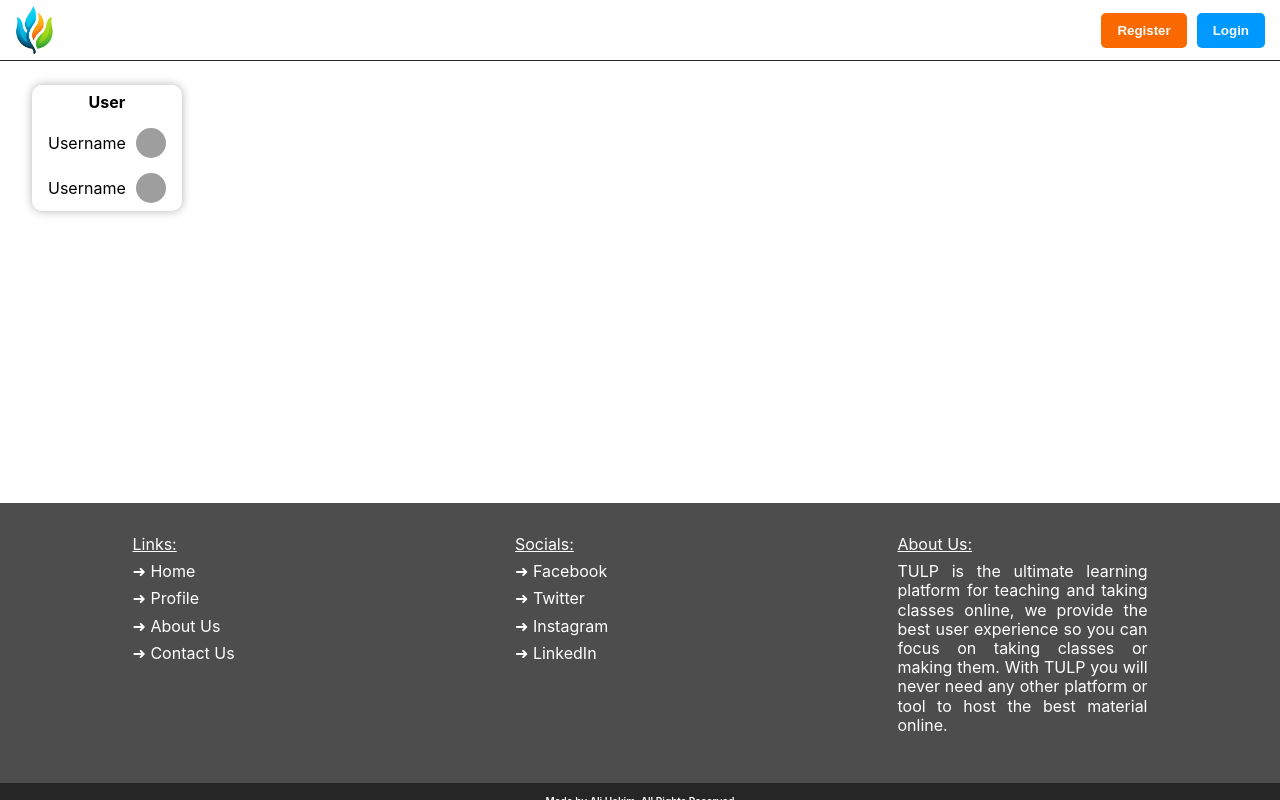
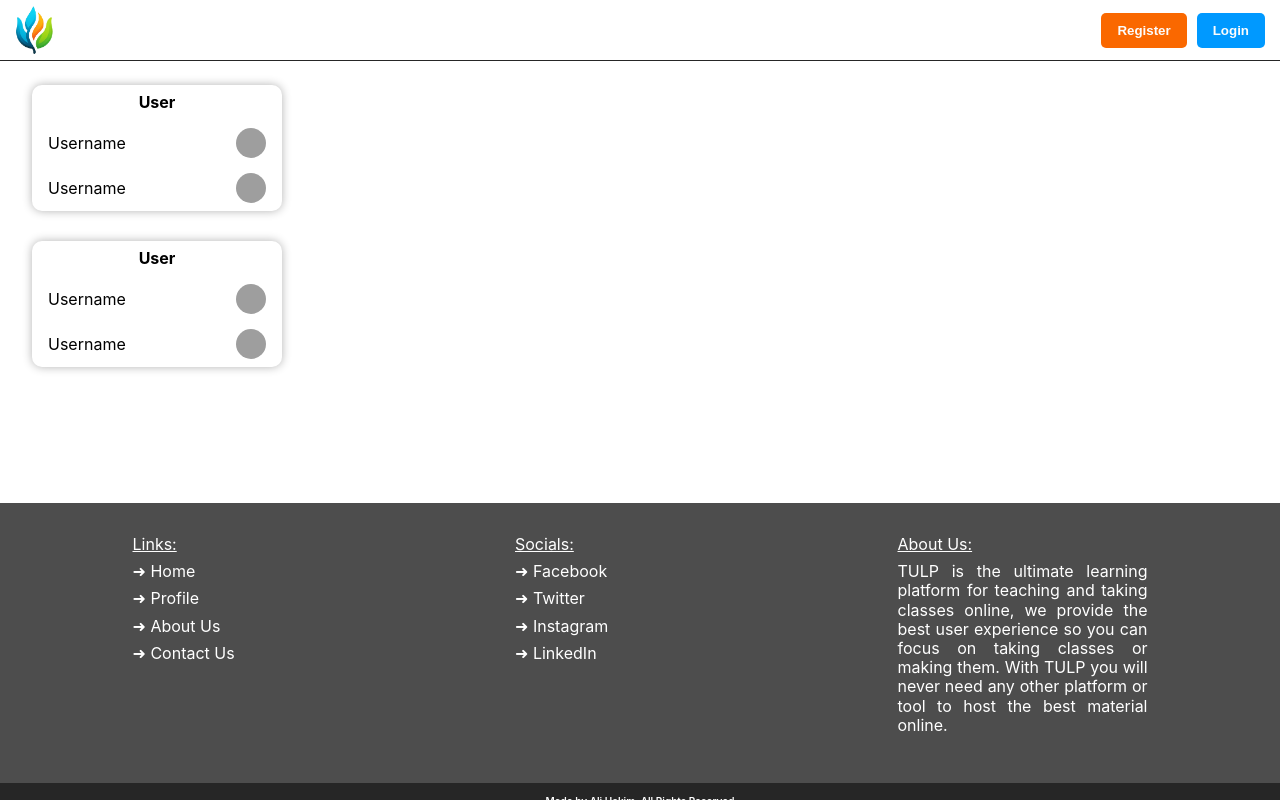
Before and after one commit to AliHakim773/TULP, a React (Vite) app in the folder tulp-frontend/: page /class/1 in a window 1280 px wide. Built offline with nearby package versions, Linux system fonts and the light colour scheme; no server answers.

Commit message:
Frontend: adjusted aside

```diff
--- a/tulp-frontend/src/pages/ClassHomePage/index.jsx
+++ b/tulp-frontend/src/pages/ClassHomePage/index.jsx
@@ -7,9 +7,11 @@ const ClassHomePage = () => {
   return (
     <BasicLayout>
       <div className='class-page flex w-100'>
-        <aside>
+        <aside className='flex column'>
+          <UserList />
           <UserList />
         </aside>
+        <div className='class-page-main'></div>
       </div>
     </BasicLayout>
   )
--- a/tulp-frontend/src/pages/ClassHomePage/styles.css
+++ b/tulp-frontend/src/pages/ClassHomePage/styles.css
@@ -2,3 +2,7 @@
   min-height: calc(100vh - 358px);
   padding: 1.5rem 2rem;
 }
+.class-page > aside {
+  gap: 30px;
+  width: 250px;
+}
```
